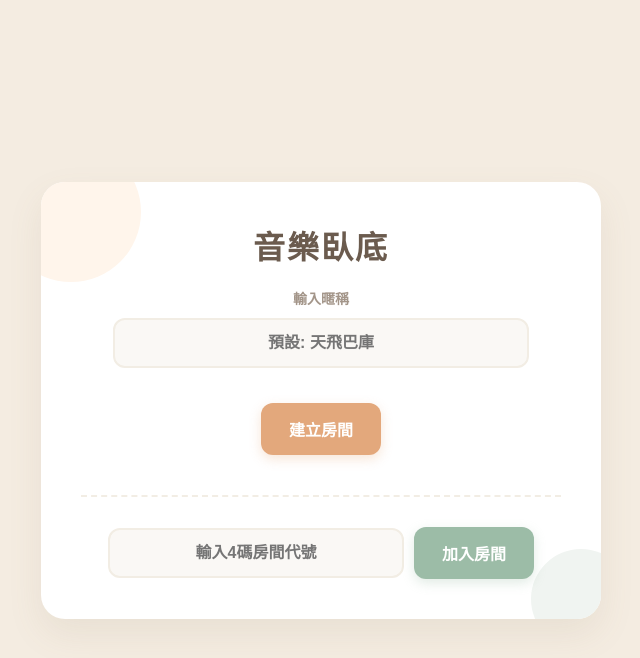
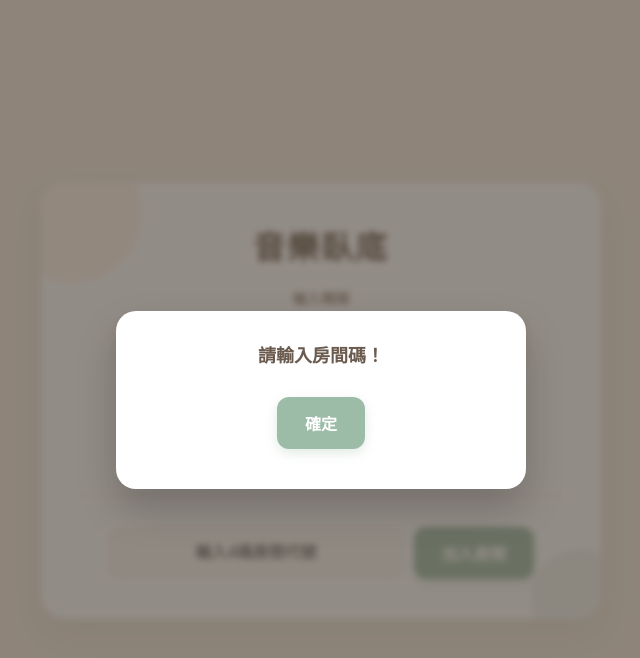
Before and after one commit to rt36524783261/music-spy, a website: page index.html in a window 1280 px wide. Both pictures are taken after a click on the button "加入房間". Shown: the whole page, without its empty margins (319-959 px from the left). Drawn offline with nearby package versions, Linux system fonts and the light colour scheme; no server answers.

Commit message:
Add files via upload

```diff
--- a/index.html
+++ b/index.html
@@ -29,7 +29,6 @@
         .btn-setting { border: 2px solid #9cbca7; color: #9cbca7; }
         .btn-setting:hover { background-color: #9cbca7; color: white; }
 
-        /* 踢出按鈕小巧精緻 */
         .btn-kick { background-color: #e07a5f; color: white; border: none; padding: 4px 10px; font-size: 12px; border-radius: 8px; margin-left: 10px; cursor: pointer; box-shadow: none; }
         .btn-kick:hover { background-color: #c9654b; transform: none; }
 
@@ -214,7 +213,7 @@
 
         function createRoom() { socket.emit('create_room', { userId: myUserId, userName: getMyName() }); }
         function joinRoom() {
-            const inputRoomId = document.getElementById('roomInput'].value.trim().toUpperCase();
+            const inputRoomId = document.getElementById('roomInput').value.trim().toUpperCase();
             if (!inputRoomId) return showAlert("請輸入房間碼！");
             socket.emit('join_room', { roomId: inputRoomId, userId: myUserId, userName: getMyName() });
         }
@@ -237,12 +236,10 @@
 
         socket.on('error_msg', showAlert);
 
-        // 房主解散或斷線時的反應
         socket.on('room_destroyed', () => {
             showAlert("房主已解散房間或離開！", () => { currentRoomId = null; switchView('homeScreen'); });
         });
 
-        // 被房主踢出時的反應
         socket.on('kicked_out', () => {
             showAlert("你已被房主請出房間！", () => { currentRoomId = null; switchView('homeScreen'); });
         });
@@ -275,7 +272,6 @@
                                  p.isReady ? '<span style="color: #9cbca7;">準備完成</span>' : '<span style="color: #c7bcae;">準備中</span>';
                 if (p.status === 'ONLINE' && !p.isReady) allReady = false;
 
-                // 如果我是房主，且這個人不是我自己，幫他加一顆「踢出」按鈕
                 let kickButtonHtml = '';
                 if (isHost && uid !== myUserId) {
                     kickButtonHtml = `<button class="btn-kick" onclick="kickPlayer('${uid}')">踢出</button>`;
@@ -293,7 +289,6 @@
             document.getElementById('startBtn').style.display = (isHost && allReady && Object.keys(roomState.players).length > 1) ? 'inline-block' : 'none';
         });
 
-        // 房主發動踢人
         function kickPlayer(targetUserId) {
             showConfirm("確定要把這傢伙踢出房間嗎？", () => {
                 socket.emit('kick_player', { roomId: currentRoomId, targetUserId: targetUserId, hostId: myUserId });
```
